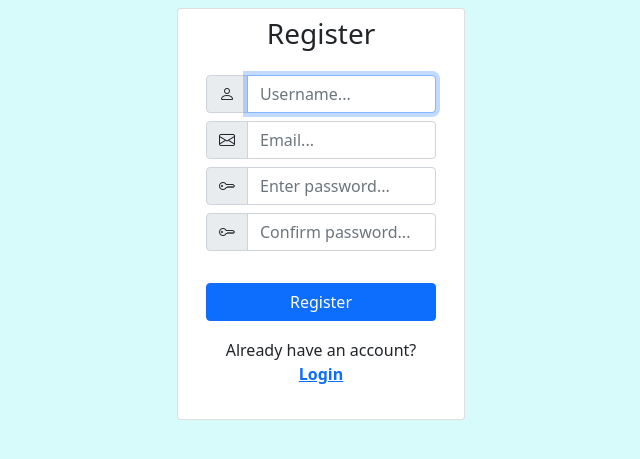
After one commit to janzsob/scofish, a Django app: page /register in a window 1280 px wide. The commit adds this page. Shown: the top 459 px of the page, without its empty margins (319-959 px from the left). Run offline with Django 3.2, Linux system fonts and the light colour scheme; some libraries are stand-ins or nearby versions.

Commit message:
user authentication: sign up, log in, log out

```diff
--- /dev/null
+++ b/apps/authentication/forms.py
@@ -0,0 +1,14 @@
+from django import forms
+from django.contrib.auth.forms import UserCreationForm
+from django.contrib.auth.models import User
+
+
+class CreateUserForm(UserCreationForm): # customizing the UserCreationForm
+    username = forms.CharField(max_length=50, widget=forms.TextInput(attrs={'class': 'form-control', 'placeholder': 'Username...'}))
+    email = forms.EmailField(widget=forms.EmailInput(attrs={'class': 'form-control', 'placeholder': 'Email...'}))
+    password1 = forms.CharField(max_length=50, widget=forms.PasswordInput(attrs={'class': 'form-control', 'placeholder': "Enter password..."}))
+    password2 = forms.CharField(max_length=50, widget=forms.PasswordInput(attrs={'class': 'form-control', 'placeholder': "Confirm password..."}))
+
+    class Meta:
+        model = User
+        fields = ["username", "email", "password1", "password2"]
--- a/apps/authentication/templates/authentication/base.html
+++ b/apps/authentication/templates/authentication/base.html
@@ -8,6 +8,9 @@
     <!-- Bootstrap CSS -->
     <link href="https://cdn.jsdelivr.net/npm/bootstrap@5.0.0-beta2/dist/css/bootstrap.min.css" rel="stylesheet" integrity="sha384-BmbxuPwQa2lc/FVzBcNJ7UAyJxM6wuqIj61tLrc4wSX0szH/Ev+nYRRuWlolflfl" crossorigin="anonymous">
 
+    <!-- Link for Bootstrap Icons -->
+    <link rel="stylesheet" href="https://cdn.jsdelivr.net/npm/bootstrap-icons@1.4.0/font/bootstrap-icons.css">
+
     <!-- CSS link -->
     {% load static %}
     <link href="{% static 'authentication/css/auth.css' %}" rel="stylesheet" type="text/css"/>
@@ -15,9 +18,11 @@
     <title>{% block title %} {% endblock %}</title>
   </head>
   <body>
-    {% block content %}
+    <div class="container-fluid">
+      {% block content %}
 
-    {% endblock content %}
+      {% endblock content %}
+    </div>
 
     <!-- Optional JavaScript; choose one of the two! -->
 
--- /dev/null
+++ b/apps/authentication/templates/authentication/register.html
@@ -0,0 +1,54 @@
+{% extends "authentication/base.html" %}
+{% block title %}Registration{% endblock %}
+{% block content %}
+
+<div class="row justify-content-center text-center">
+    <div class="card mt-2" style="width: 18rem;">
+        <h3 class="my-2">Register</h3>
+        <div class="card-body">
+            <form method="POST" action="">
+                {% csrf_token %}
+                <div class="input-group mb-2">
+                    <span class="input-group-text">
+                        <i class="bi bi-person"></i>
+                    </span>
+                    {{ form.username }}
+                </div>
+                <div class="input-group mb-2">
+                    <span class="input-group-text">
+                        <i class="bi bi-envelope"></i>
+                    </span>
+                    {{ form.email }}
+                </div>
+                <div class="input-group mb-2">
+                    <span class="input-group-text">
+                        <i class="bi bi-key"></i>
+                    </span>
+                    {{ form.password1 }}
+                </div>
+                <div class="input-group mb-2">
+                    <span class="input-group-text">
+                        <i class="bi bi-key"></i>
+                    </span>
+                    {{ form.password2 }}
+                </div>
+                <br>
+                <input type="submit" class="btn btn-primary w-100" value="Register">
+            </form>
+
+            <!-- error messages -->
+            {% for field, error in form.errors.items %}
+            <div class="alert alert-danger my-3 p-1" role="alert">
+                {{ error|striptags }}
+            </div>
+            {% endfor %}
+
+            <div class="alert m-0">
+                Already have an account? <a href="{% url 'auth:login' %}" class="alert-link">Login</a>
+            </div>
+
+        </div><!--card body end-->
+    </div><!--card end-->
+</div>
+
+{% endblock content %}
--- a/apps/authentication/urls.py
+++ b/apps/authentication/urls.py
@@ -3,5 +3,8 @@ from . import views
 
 app_name = "auth"
 urlpatterns = [
-    path("", views.hello, name="hello")
+    path("", views.hello, name="hello"),
+    path("register", views.register_view, name="register"),
+    path("login", views.login_view, name="login"),
+    path("logout", views.logout_view, name="logout"),
 ]
--- a/apps/authentication/views.py
+++ b/apps/authentication/views.py
@@ -1,5 +1,45 @@
-from django.shortcuts import render
+from django.shortcuts import render, redirect
+from django.contrib.auth import authenticate, login, logout
+from .forms import CreateUserForm
+from django.contrib import messages
 
 
 def hello(request):
     return render(request, "authentication/hello.html", context={})
+
+
+def register_view(request):
+    form = CreateUserForm(request.POST or None)
+
+    if form.is_valid():
+        form.save()
+        user = form.cleaned_data.get("username")
+        messages.success(request, f"The account was created for {user}")
+        return redirect("auth:login")
+
+    context = {"form": form}
+    return render(request, "authentication/register.html", context)
+
+
+def login_view(request):
+    if request.user.is_authenticated: # detect if user is logged in
+        messages.info(request, "You're already logged in.")
+        return redirect("auth:hello")
+
+    if request.method == "POST":
+        username = request.POST.get("username")
+        password = request.POST.get("password")
+        user = authenticate(request, username=username, password=password)
+
+        if user is not None:
+            login(request, user)
+            return redirect("auth:hello")
+        else:
+            messages.error(request, "Username or password is incorrect.")
+    context= {}
+    return render(request, "authentication/login.html", context)
+
+
+def logout_view(request):
+    logout(request)
+    return redirect("auth:login")
--- /dev/null
+++ b/requirements.txt
@@ -0,0 +1,5 @@
+asgiref==3.3.1
+Django==3.1.7
+psycopg2==2.8.6
+pytz==2021.1
+sqlparse==0.4.1
```
Also changed, not shown: apps/authentication/templates/authentication/hello.html (+16 -1 lines), apps/authentication/templates/authentication/login.html (added, +51 -0 lines), apps/authentication/static/authentication/css/auth.css (line endings or trailing spaces), 1 other file.
